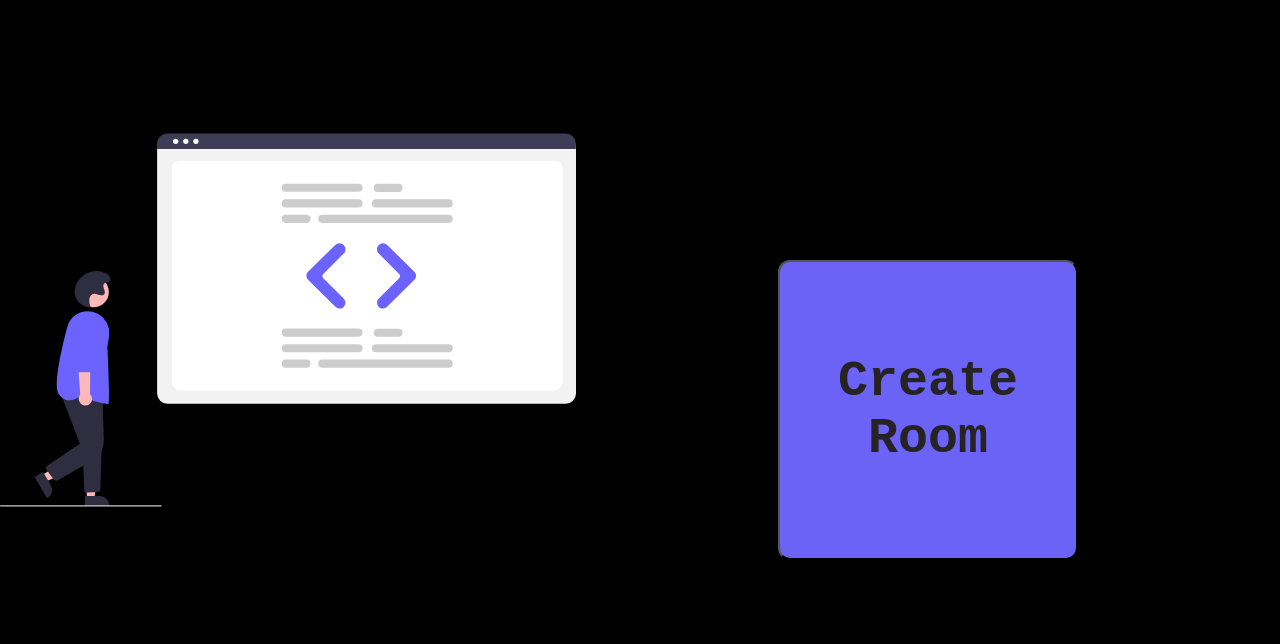
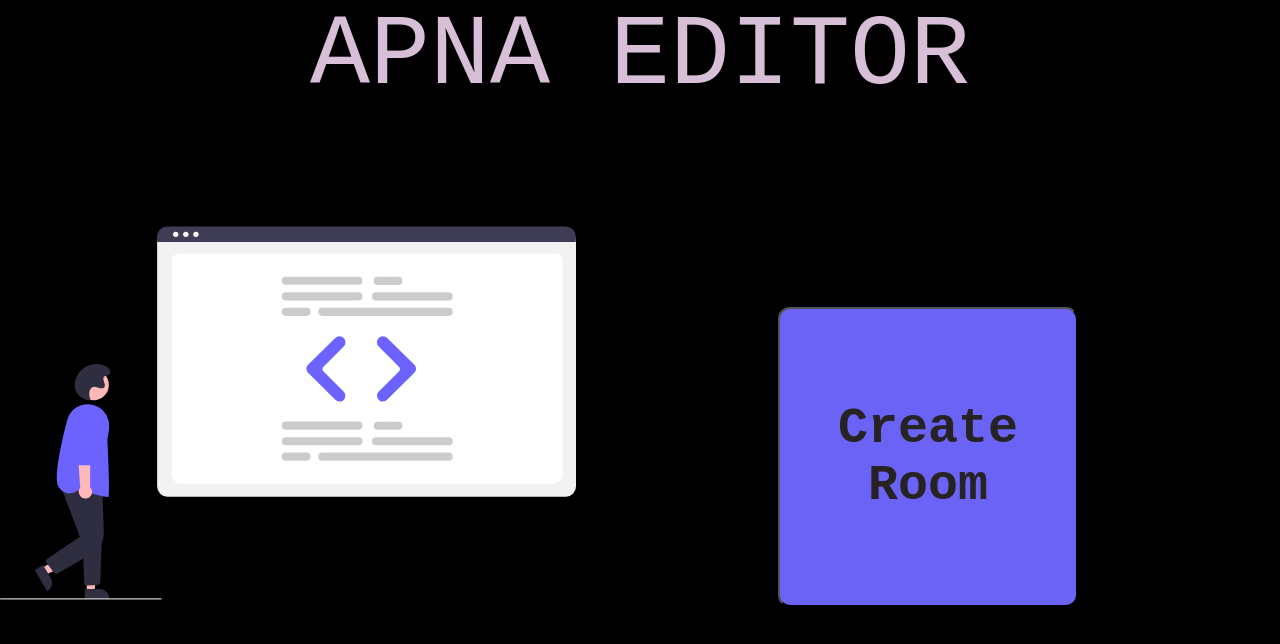
Before and after one commit to darshan4903/EDtor-frontend, a React (Create React App) app: page / in a window 1280 px wide. Shown: the top 644 px of the page. Built offline with nearby package versions, Linux system fonts and the light colour scheme.

Commit message:
UI update

```diff
--- a/src/pages/Home.css
+++ b/src/pages/Home.css
@@ -24,12 +24,12 @@
     flex-direction: column;
 }
 .HomeTitle{
-    /* color: thistle;
+    color: thistle;
     font-size: 100px;
     font-family: 'Courier New', Courier, monospace;
-    text-align: center; */
-    /* margin-top: 100px; */
-
+    text-align: center;
+     /* margin-top: 100px;
+     */
 }
 .MainContainer{
     height: 100vh;
```
